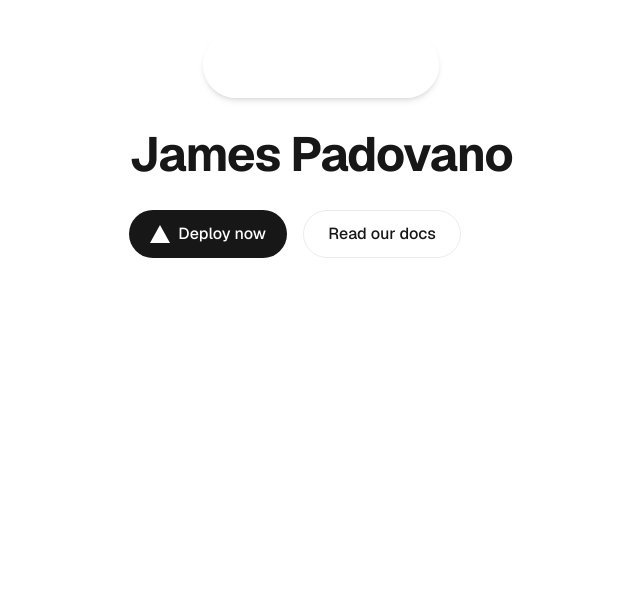
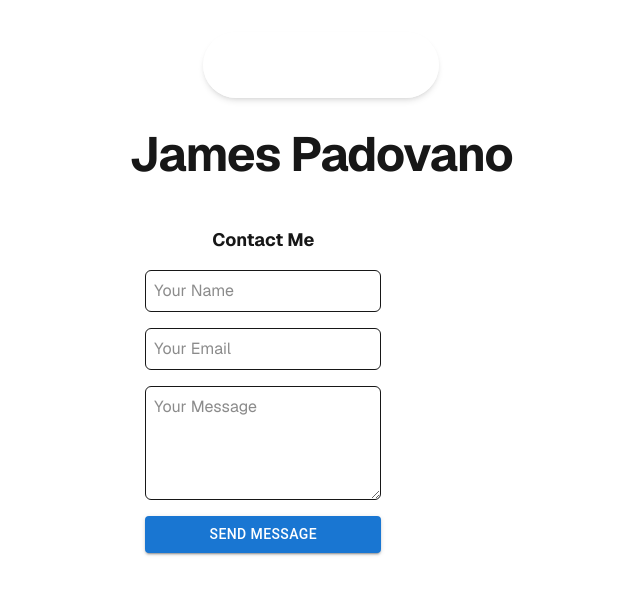
Before and after one commit to JPadovano1483/portfolio, a Next.js app: page / in a window 1280 px wide. Shown: the top 594 px of the page, without its empty margins (319-959 px from the left). Built offline with nearby package versions, Linux system fonts and the light colour scheme.

Commit message:
contact card

```diff
--- a/app/page.js
+++ b/app/page.js
@@ -1,6 +1,7 @@
 import Image from "next/image";
 import Link from "next/link";
-import NavBar from "../components/Navbar";
+import NavBar from "@/components/Navbar";
+import ContactCard from "@/components/ContactCard";
 
 export default function Home() {
   return (
@@ -10,34 +11,8 @@ export default function Home() {
         <h1 className="text-3xl sm:text-5xl font-bold tracking-tight text-center sm:text-left">
           James Padovano
         </h1>
-        <div className="flex gap-4 items-center flex-col sm:flex-row">
-          <a
-            className="rounded-full border border-solid border-transparent transition-colors flex items-center justify-center bg-foreground text-background gap-2 hover:bg-[#383838] dark:hover:bg-[#ccc] font-medium text-sm sm:text-base h-10 sm:h-12 px-4 sm:px-5 sm:w-auto"
-            href="https://vercel.com/new?utm_source=create-next-app&utm_medium=appdir-template-tw&utm_campaign=create-next-app"
-            target="_blank"
-            rel="noopener noreferrer"
-          >
-            <Image
-              className="dark:invert"
-              src="/vercel.svg"
-              alt="Vercel logomark"
-              width={20}
-              height={20}
-            />
-            Deploy now
-          </a>
-          <a
-            className="rounded-full border border-solid border-black/[.08] dark:border-white/[.145] transition-colors flex items-center justify-center hover:bg-[#f2f2f2] dark:hover:bg-[#1a1a1a] hover:border-transparent font-medium text-sm sm:text-base h-10 sm:h-12 px-4 sm:px-5 w-full sm:w-auto md:w-[158px]"
-            href="https://nextjs.org/docs?utm_source=create-next-app&utm_medium=appdir-template-tw&utm_campaign=create-next-app"
-            target="_blank"
-            rel="noopener noreferrer"
-          >
-            Read our docs
-          </a>
-        </div>
-        <div id="contact">
 
-        </div>
+        <ContactCard id="contact" />
       </main>
     </div>
   );
--- /dev/null
+++ b/components/ContactCard.jsx
@@ -0,0 +1,38 @@
+'use client'
+import * as React from 'react'
+import emailjs from '@emailjs/browser'
+import { Button, TextField, Box } from '@mui/material'
+
+const ContactCard = () => {
+  const form = React.useRef()
+  const sendEmail = (e) => {
+    e.preventDefault()
+
+    emailjs
+      .sendForm("default", "default", form.current, {
+        publicKey: "Xzv3CdKWPr83O3e2P",
+      })
+      .then(
+        () => {
+          console.log("message sent")
+        },
+        (error) => {
+          console.log("Failed to send email", error)
+        }
+      )
+  }
+
+  return (
+    <div className="p-4">
+      <h2 className="text-lg font-bold text-center">Contact Me</h2>
+      <form ref={form} onSubmit={sendEmail} className="mt-4 flex flex-col gap-4">
+        <input type="text" placeholder="Your Name" className="border p-2 rounded-md" />
+        <input type="email" placeholder="Your Email" className="border p-2 rounded-md" />
+        <textarea placeholder="Your Message" className="border p-2 rounded-md" rows="4"></textarea>
+        <Button variant='contained' type="submit">Send Message</Button>
+      </form>
+    </div>
+  )
+}
+
+export default ContactCard;
--- a/components/Navbar.jsx
+++ b/components/Navbar.jsx
@@ -1,4 +1,3 @@
-import React from "react"
 import Link from "next/link";
 
 const Navbar = () => {
--- a/jsconfig.json
+++ b/jsconfig.json
@@ -1,7 +1,7 @@
 {
   "compilerOptions": {
     "paths": {
-      "@/*": ["./src/*"]
+      "@/*": ["/*"]
     }
   }
 }
```
Also changed, not shown: package.json (+8 -4 lines), 1 other file (tests, documents, lock files or other folders).
